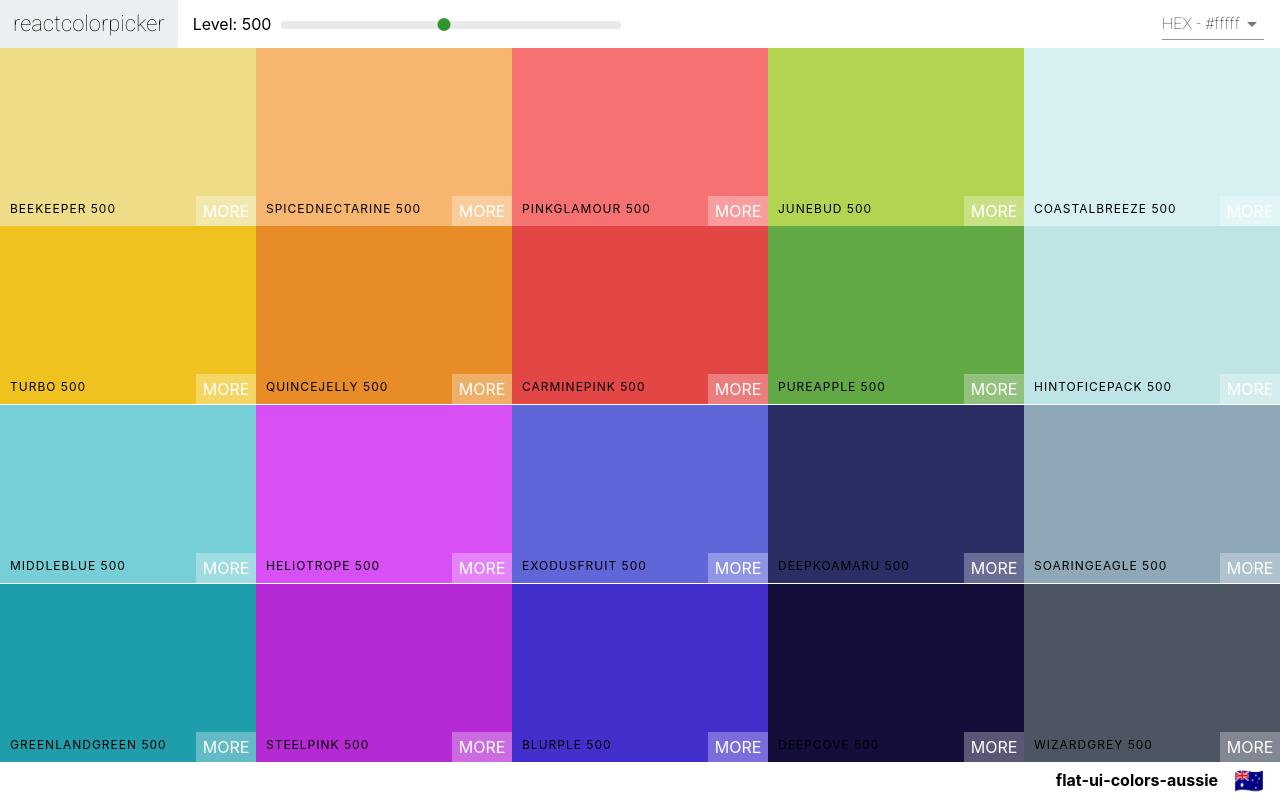
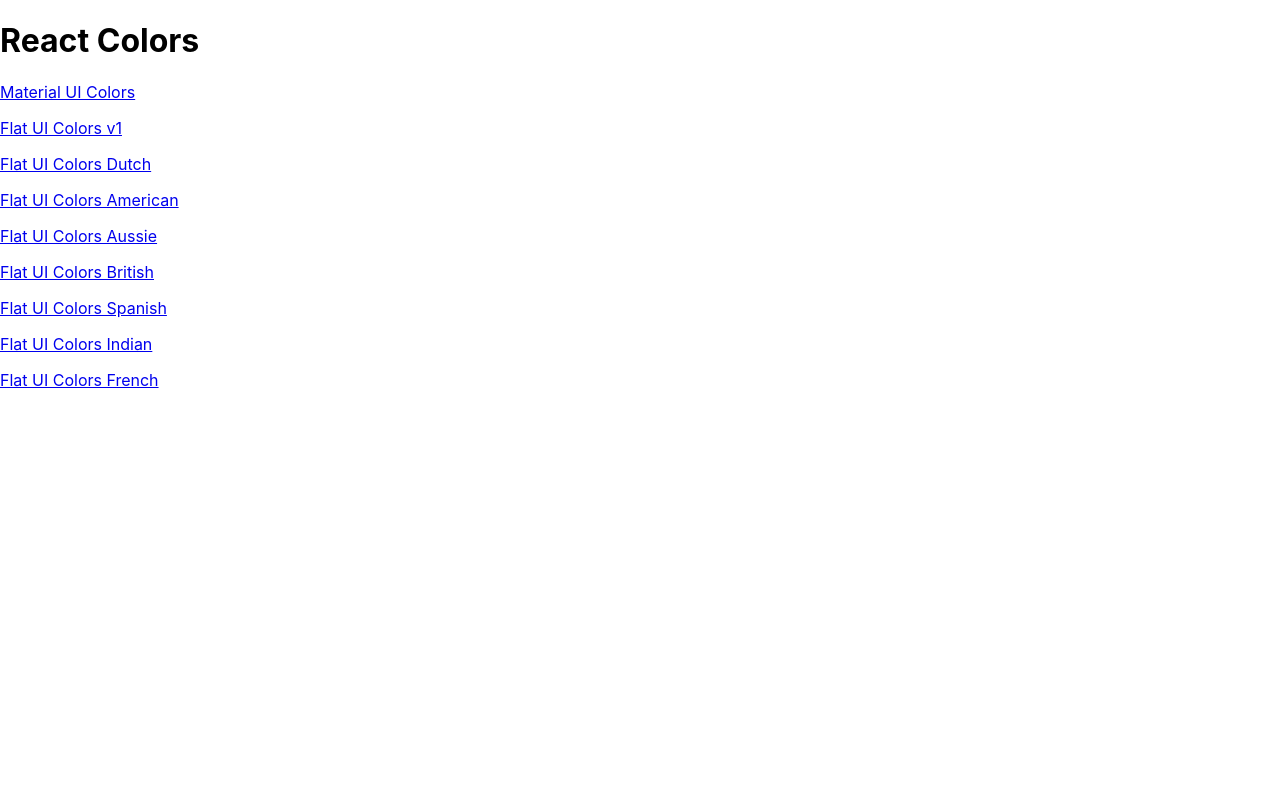
Before and after one commit to cjp0116/color-picker, a React (Create React App) app: page / in a window 1280 px wide. Built offline with nearby package versions, Linux system fonts and the light colour scheme.

Commit message:
update pallete list

```diff
--- a/package.json
+++ b/package.json
@@ -13,6 +13,7 @@
     "react": "^18.0.0",
     "react-copy-to-clipboard": "^5.1.0",
     "react-dom": "^18.0.0",
+    "react-router-dom": "^6.3.0",
     "react-scripts": "5.0.1",
     "web-vitals": "^2.1.4"
   },
--- a/src/App.js
+++ b/src/App.js
@@ -1,13 +1,15 @@
 import Palette from './components/Palette';
+import PaletteList from './components/PaletteList';
 import seedColors from './seedColors';
-import { generatePallete } from './colorHelpers';
+// import { generatePallete } from './colorHelpers';
+import { Routes, Route } from 'react-router-dom';
 
 function App() {
-  // const test = generatePallete(seedColors[4])
   return (
-    <div className="App">
-      <Palette palette={generatePallete(seedColors[4])} />
-    </div>
+    <Routes>
+      <Route exact path="/" element={<PaletteList palettes={seedColors} />} />
+      <Route exact path="/palette/:id" element={<Palette />} />
+    </Routes>
   );
 }
 
--- a/src/components/Navbar.jsx
+++ b/src/components/Navbar.jsx
@@ -1,4 +1,5 @@
 import React, { useState } from 'react';
+import { Link } from 'react-router-dom';
 import Slider from 'rc-slider';
 import Select from '@material-ui/core/Select';
 import MenuItem from '@material-ui/core/MenuItem';
@@ -21,7 +22,7 @@
   return (
     <header className="Navbar">
       <div className="logo">
-        <a href="#">reactcolorpicker</a>
+        <Link to="/">reactcolorpicker</Link>
       </div>
       <div className="slider-container">
         <span>Level: {level}</span>
--- a/src/components/Palette.jsx
+++ b/src/components/Palette.jsx
@@ -1,12 +1,19 @@
 import React, { useState } from 'react'
+import { useParams } from 'react-router-dom';
 import Colorbox from './Colorbox';
 import Navbar from './Navbar';
-
+import seedColors from '../seedColors';
+import { generatePallete } from '../colorHelpers';
 import "./Palette.css";
 
-const Palette = ({ palette: { colors, id, emoji } }) => {
+const Palette = () => {
+  const { id } = useParams();
+  const findPallete = id => seedColors.find(palette => palette.id === id);
+  const palette = generatePallete(findPallete(id));
+  const { colors, emoji } = palette;
   const [level, setLevel] = useState(500);
   const [format, setFormat] = useState('hex');
+
 
   const changeLevel = (level) => { setLevel(level) };
   const changeFormat = (value) => {
--- /dev/null
+++ b/src/components/PaletteList.jsx
@@ -0,0 +1,17 @@
+import React from 'react'
+import { Link } from 'react-router-dom';
+
+const PaletteList = ({ palettes }) => {
+  return (
+    <div>
+      <h1>React Colors</h1>
+      {palettes.map(p => (
+        <p>
+          <Link to={`/palette/${p.id }`}>{p.paletteName}</Link>
+        </p>
+      ))}
+    </div>
+  )
+}
+
+export default PaletteList
--- a/src/index.js
+++ b/src/index.js
@@ -3,12 +3,13 @@
 import './index.css';
 import App from './App';
 import reportWebVitals from './reportWebVitals';
+import { BrowserRouter } from 'react-router-dom';
 
 const root = ReactDOM.createRoot(document.getElementById('root'));
 root.render(
-  <React.StrictMode>
+  <BrowserRouter>
     <App />
-  </React.StrictMode>
+  </BrowserRouter>
 );
 
 // If you want to start measuring performance in your app, pass a function
```
Also changed, not shown: 1 other file (tests, documents, lock files or other folders).
